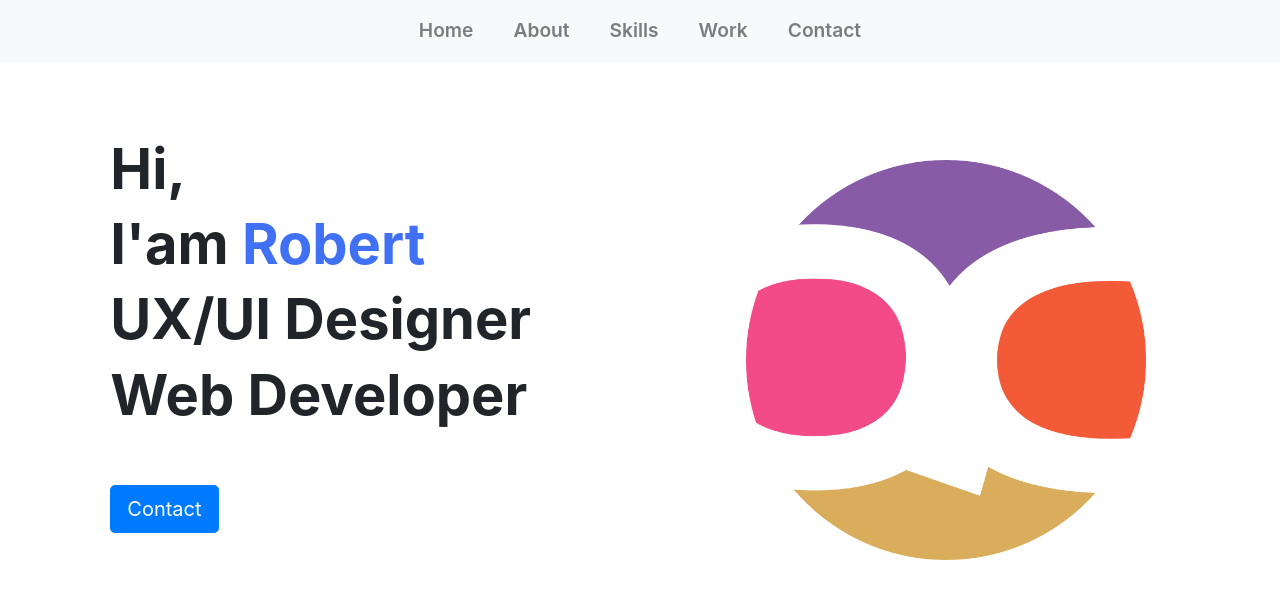
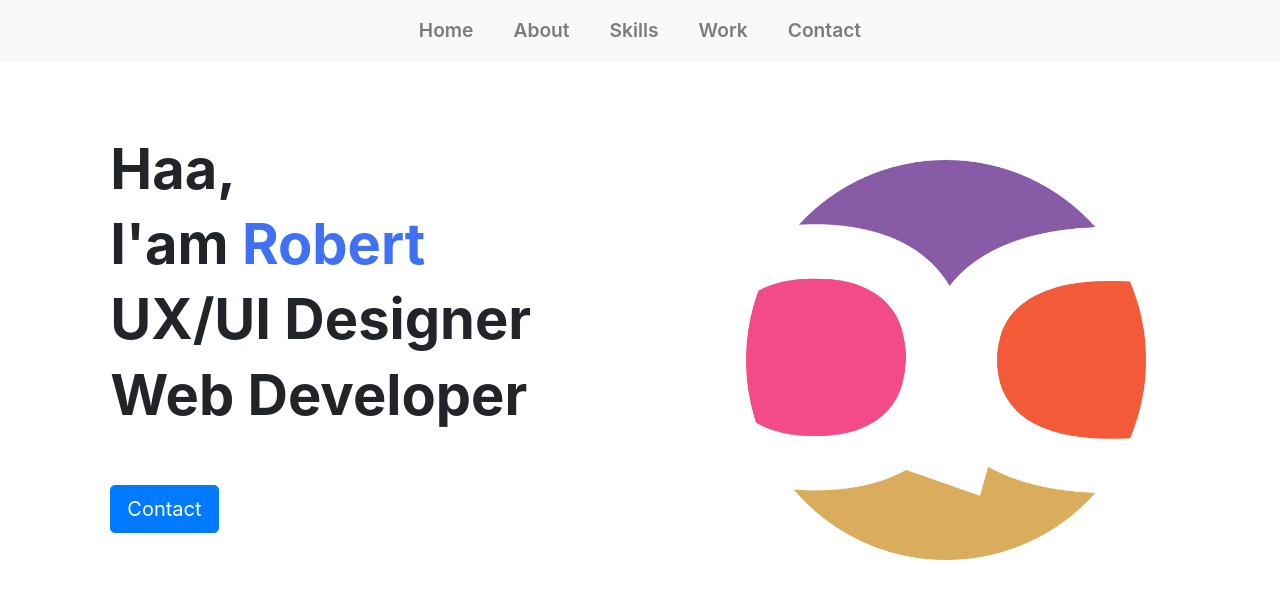
Before and after one commit to RobertNeaguQC/portfolio-site-v1, a plain HTML site: page index.html in a window 1280 px wide. Shown: the top 591 px of the page. Drawn offline with nearby package versions, Linux system fonts and the light colour scheme.

Commit message:
adaugat haaa

```diff
--- a/index.html
+++ b/index.html
@@ -54,7 +54,7 @@ margin-top: 17vh;margin-bottom: 20vh;
 
         <div class="" >
           <h1 style="font-size: 3.5rem;
-          font-weight: 700;" >Hi,</h1>
+          font-weight: 700;" >Haa,</h1>
           <h1 style="font-size: 3.5rem;
           font-weight: 700;">I'am <Robert style="color: #4070F4;">Robert</span></h1>
           <h1 style="font-size: 3.5rem;
```
